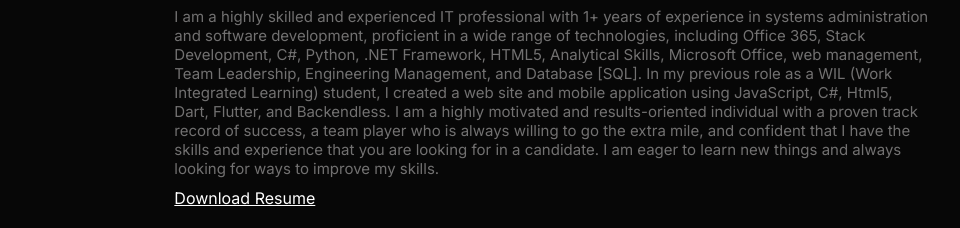
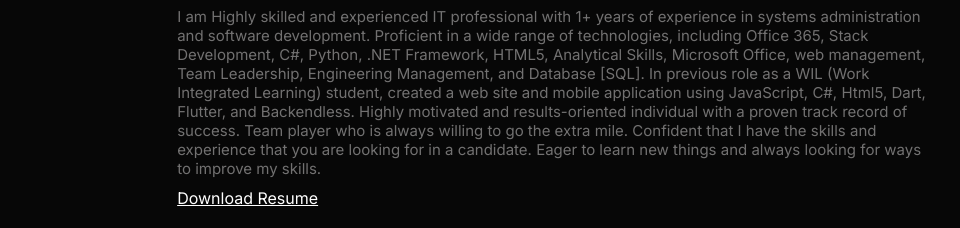
Before and after one commit to Jmoepi/jeffrey, a plain HTML site: page index.html in a window 1280 px wide. Shown: the part 198-426 px from the top of the page, without its empty margins (159-1119 px from the left). Drawn offline with Linux system fonts and the light colour scheme.

Commit message:
Update index.html

```diff
--- a/index.html
+++ b/index.html
@@ -23,7 +23,13 @@
                     </h1>
                     <p class="profile_title">Software Developer</p>
                     <p class="description profile_description">
-                        I am a highly skilled and experienced IT professional with 1+ years of experience in systems administration and software development, proficient in a wide range of technologies, including Office 365, Stack Development, C#, Python, .NET Framework, HTML5, Analytical Skills, Microsoft Office, web management, Team Leadership, Engineering Management, and Database [SQL]. In my previous role as a WIL (Work Integrated Learning) student, I created a web site and mobile application using JavaScript, C#, Html5, Dart, Flutter, and Backendless. I am a highly motivated and results-oriented individual with a proven track record of success, a team player who is always willing to go the extra mile, and confident that I have the skills and experience that you are looking for in a candidate. I am eager to learn new things and always looking for ways to improve my skills.
+                    I am Highly skilled and experienced IT professional with 1+ years of experience in systems administration and software development.
+                    Proficient in a wide range of technologies, including Office 365, Stack Development, C#, Python, .NET Framework, HTML5, Analytical Skills, Microsoft Office, web management, Team Leadership, Engineering Management, and Database [SQL].
+                    In previous role as a WIL (Work Integrated Learning) student, created a web site and mobile application using JavaScript, C#, Html5, Dart, Flutter, and Backendless.
+                    Highly motivated and results-oriented individual with a proven track record of success.
+                    Team player who is always willing to go the extra mile.
+                    Confident that I have the skills and experience that you are looking for in a candidate.
+                       Eager to learn new things and always looking for ways to improve my skills.
                     </p>
                     <a class="downloadBtn" href="resume/Resume-Selebalo-Jeffrey-Moepi.pdf" download="Resume.pdf">Download
                         Resume</a>
```
